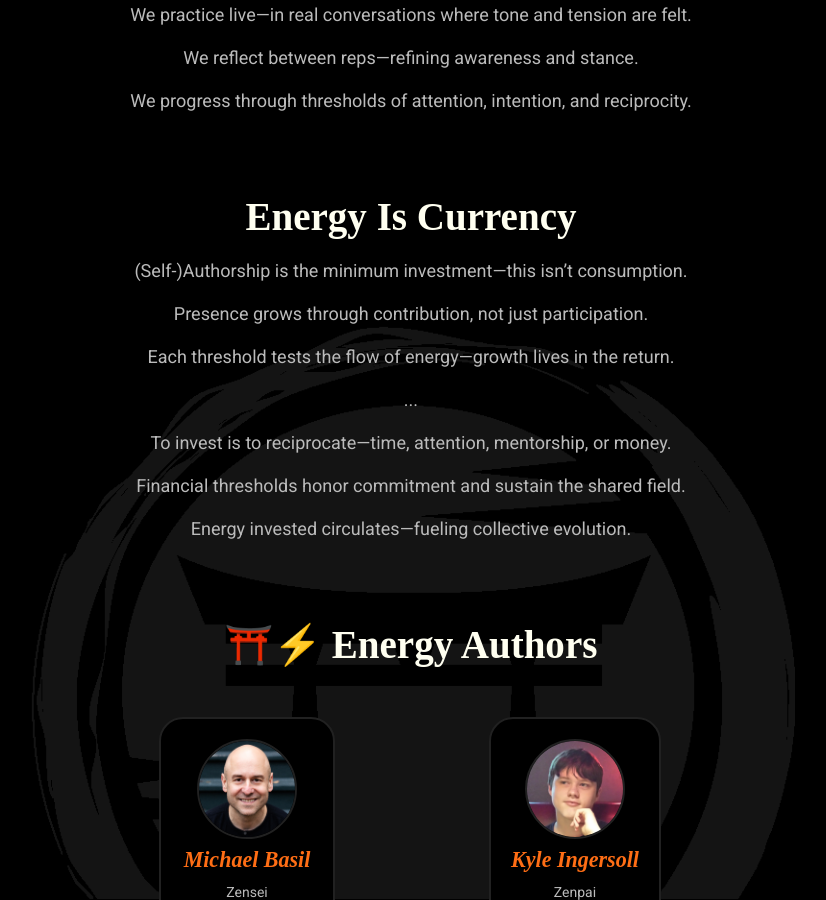
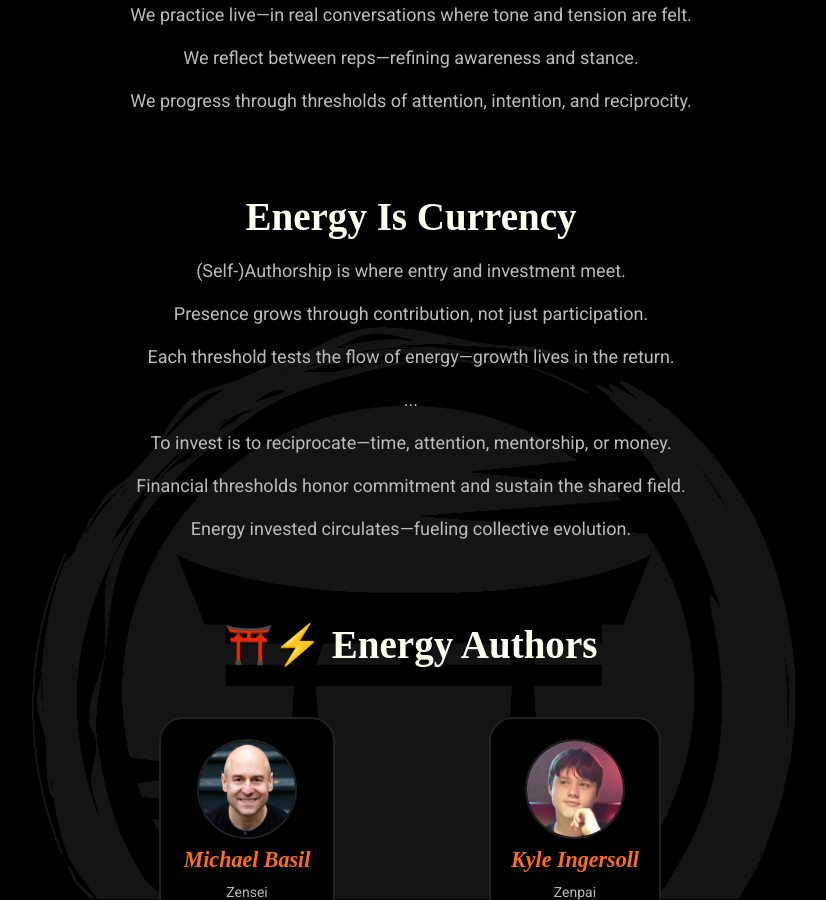
Before and after one commit to mindset-dojo/mindset-dojo.github.io, a Jekyll site: the page built from mission.md, in a window 1280 px wide and 900 px high, scrolled down 1336 px. Shown: the whole window, without its empty margins (229-1055 px from the left). Built offline with Jekyll 4.4.1, drawn with Linux system fonts in a browser that asks for light colours; some web fonts are replaced.

Commit message:
feat: Mission page cleanup

```diff
--- a/_data/mission.yaml
+++ b/_data/mission.yaml
@@ -38,7 +38,7 @@ sections:
     data:
       label: "Energy Is Currency"
       items:
-        - "(Self-)Authorship is the minimum investment—this isn’t consumption."
+        - "(Self-)Authorship is where entry and investment meet."
         - "Presence grows through contribution, not just participation."
         - "Each threshold tests the flow of energy—growth lives in the return."
         - "..."
```
